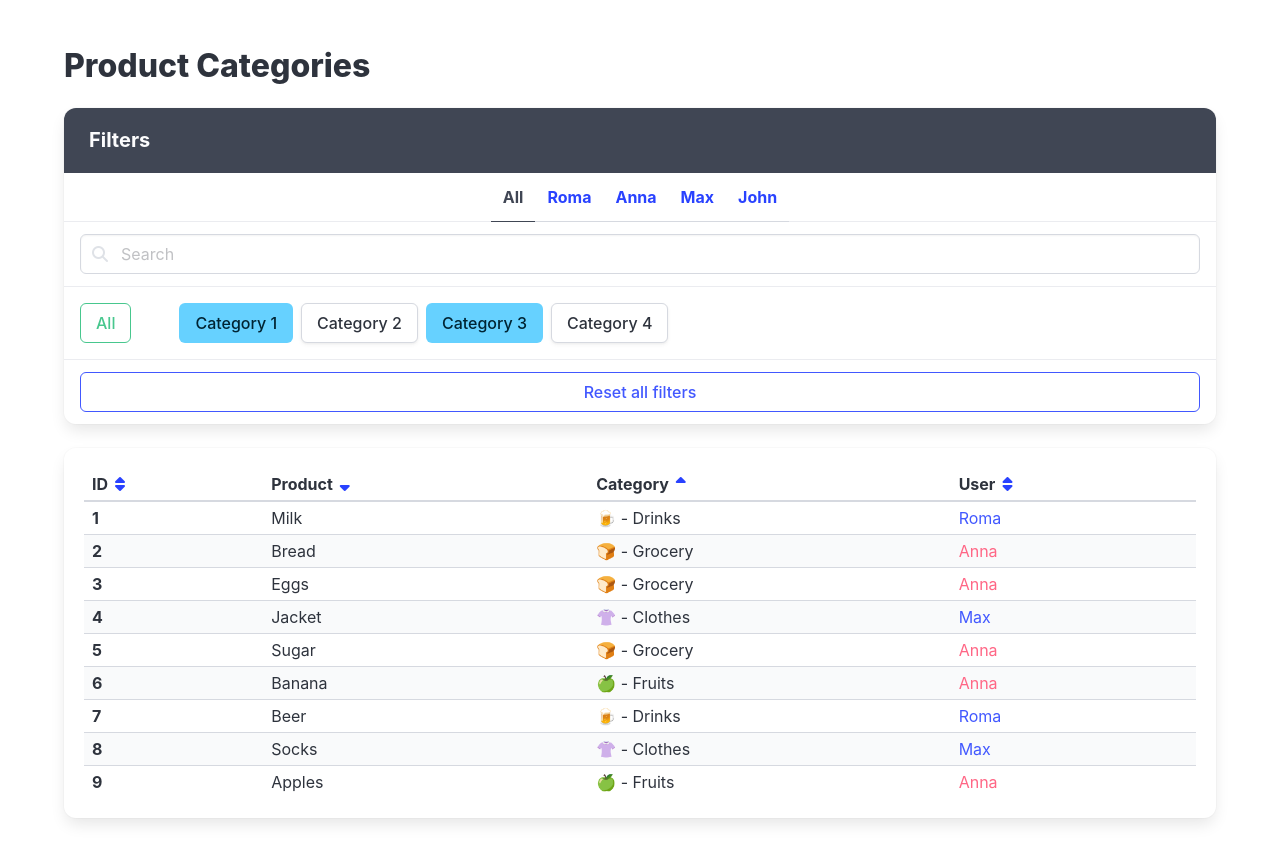
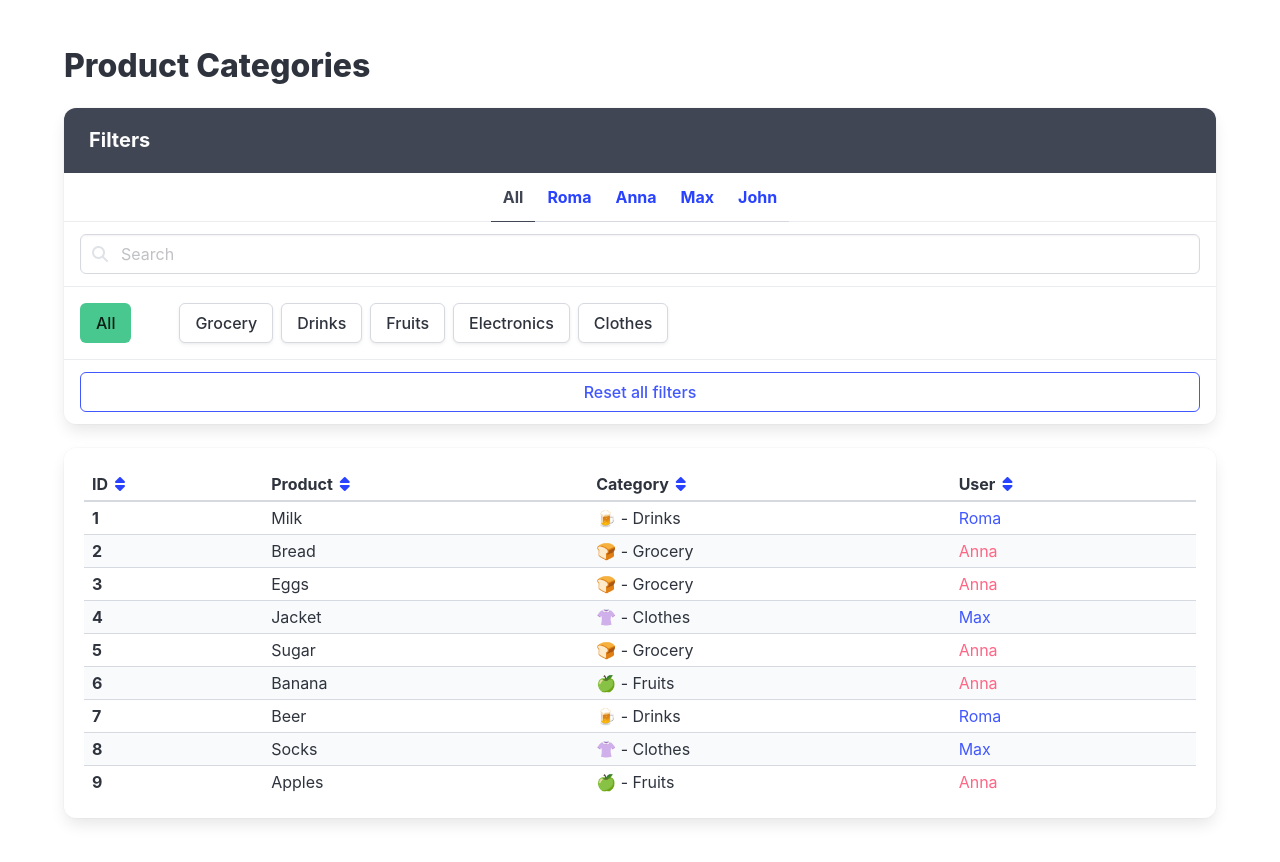
Before and after one commit to vikshiyan/react_product-categories-practice--aug24, a React (Vite) app: page / in a window 1280 px wide. Shown: the top 862 px of the page. Built offline with nearby package versions, Linux system fonts and the light colour scheme.

Commit message:
Implement 1-4

```diff
--- a/src/App.jsx
+++ b/src/App.jsx
@@ -1,6 +1,7 @@
 /* eslint-disable jsx-a11y/accessible-emoji */
 import React, { useState } from 'react';
 import './App.scss';
+import cn from 'classnames';
 
 import usersFromServer from './api/users';
 import categoriesFromServer from './api/categories';
@@ -27,10 +28,14 @@ const products = productsFromServer.map(product => {
 
 export const App = () => {
   const DEFAULT_VALUE = 'all';
-  const getVisibleProduct = (productsList, { selected, nameFilter }) => {
+  const VALUE_TOPICS = ['ID', 'Product', 'Category', 'User'];
+  const getVisibleProduct = (
+    productsList,
+    { selected, nameFilter, selectedCategory },
+  ) => {
     let filteredProduct = [...productsList];
 
-    if (selected !== 'all') {
+    if (selected !== DEFAULT_VALUE) {
       filteredProduct = filteredProduct.filter(
         product => product.user.name === selected,
       );
@@ -46,14 +51,22 @@ export const App = () => {
       });
     }
 
+    if (selectedCategory !== DEFAULT_VALUE) {
+      filteredProduct = filteredProduct.filter(
+        product => product.category.title === selectedCategory,
+      );
+    }
+
     return filteredProduct;
   };
 
   const [selected, setSelected] = useState(DEFAULT_VALUE);
   const [nameFilter, setNameFilter] = useState('');
+  const [selectedCategory, setSelectedCategory] = useState(DEFAULT_VALUE);
   const visibleProduct = getVisibleProduct(products, {
     selected,
     nameFilter,
+    selectedCategory,
   });
 
   const handleClearFilters = () => {
@@ -78,8 +91,8 @@ export const App = () => {
               <a
                 data-cy="FilterAllUsers"
                 href="#/"
-                onClick={() => setSelected('all')}
-                className={selected === 'all' ? 'is-active' : ''}
+                onClick={() => setSelected(DEFAULT_VALUE)}
+                className={selected === DEFAULT_VALUE ? 'is-active' : ''}
               >
                 All
               </a>
@@ -133,33 +146,26 @@ export const App = () => {
               <a
                 href="#/"
                 data-cy="AllCategories"
-                className="button is-success mr-6 is-outlined"
+                className={cn('button is-success mr-6', {
+                  'is-outlined': selectedCategory !== DEFAULT_VALUE,
+                })}
+                onClick={() => setSelectedCategory(DEFAULT_VALUE)}
               >
                 All
               </a>
-
+              {categoriesFromServer.map(category => (
                 <a
+                  key={category.id}
                   data-cy="Category"
-                className="button mr-2 my-1 is-info"
+                  className={cn('button mr-2 my-1', {
+                    'is-info': selectedCategory === category.title,
+                  })}
                   href="#/"
+                  onClick={() => setSelectedCategory(category.title)}
                 >
-                Category 1
+                  {category.title}
                 </a>
-
-              <a data-cy="Category" className="button mr-2 my-1" href="#/">
-                Category 2
-              </a>
-
-              <a
-                data-cy="Category"
-                className="button mr-2 my-1 is-info"
-                href="#/"
-              >
-                Category 3
-              </a>
-              <a data-cy="Category" className="button mr-2 my-1" href="#/">
-                Category 4
-              </a>
+              ))}
             </div>
 
             <div className="panel-block">
@@ -182,9 +188,10 @@ export const App = () => {
           >
             <thead>
               <tr>
-                <th>
+                {VALUE_TOPICS.map(topic => (
+                  <th key={topic}>
                     <span className="is-flex is-flex-wrap-nowrap">
-                    ID
+                      {topic}
                       <a href="#/">
                         <span className="icon">
                           <i data-cy="SortIcon" className="fas fa-sort" />
@@ -192,42 +199,9 @@ export const App = () => {
                       </a>
                     </span>
                   </th>
-
-                <th>
-                  <span className="is-flex is-flex-wrap-nowrap">
-                    Product
-                    <a href="#/">
-                      <span className="icon">
-                        <i data-cy="SortIcon" className="fas fa-sort-down" />
-                      </span>
-                    </a>
-                  </span>
-                </th>
-
-                <th>
-                  <span className="is-flex is-flex-wrap-nowrap">
-                    Category
-                    <a href="#/">
-                      <span className="icon">
-                        <i data-cy="SortIcon" className="fas fa-sort-up" />
-                      </span>
-                    </a>
-                  </span>
-                </th>
-
-                <th>
-                  <span className="is-flex is-flex-wrap-nowrap">
-                    User
-                    <a href="#/">
-                      <span className="icon">
-                        <i data-cy="SortIcon" className="fas fa-sort" />
-                      </span>
-                    </a>
-                  </span>
-                </th>
+                ))}
               </tr>
             </thead>
-
             {visibleProduct.length !== 0 ? (
               <tbody>
                 {visibleProduct.map(product => {
```
Lines whose indentation alone changed are shown as unchanged.
